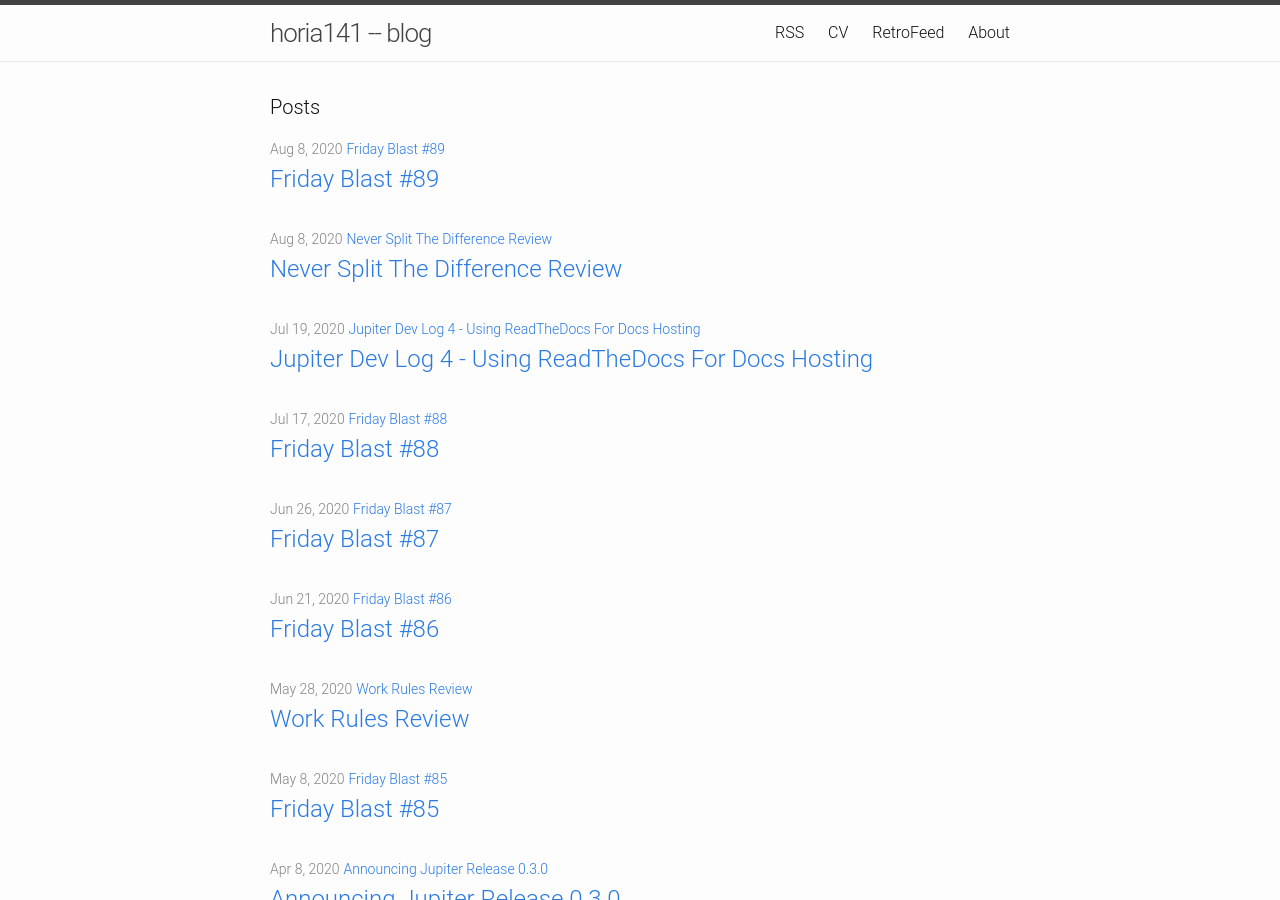
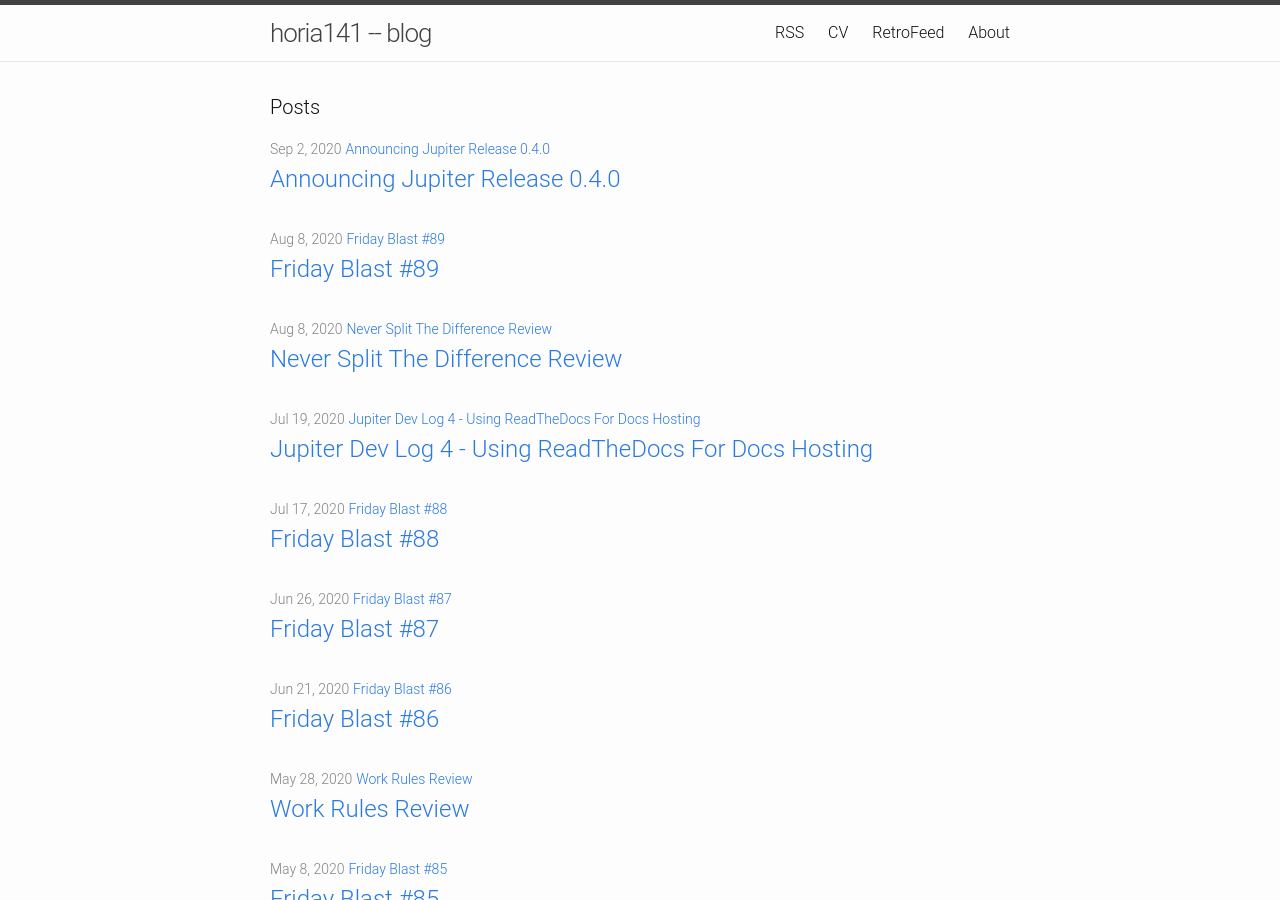
Before and after one commit to horia141/horia141.github.io, a Jekyll site: the page built from index.html, in a window 1280 px wide and 900 px high. Built offline with Jekyll 4.4.1, drawn with Linux system fonts in a browser that asks for light colours; part of the change alters nothing that is shown.

Commit message:
Add "Jupiter 0.4.0" release

```diff
--- /dev/null
+++ b/_posts/2020-09-02-announcing-jupiter-0.4.0.md
@@ -0,0 +1,34 @@
+---
+layout: post
+title: "Announcing Jupiter Release 0.4.0"
+date: 2020-09-02 07:20:05
+categories: post
+tags: jupiter
+comments: true
+---
+Today marks the date of the fourth "minor" release of Jupiter - version `0.4.2`. It's a massive release, and the last
+one I'll make this massive! It literally has tens of big changes, and took about 5 months to deliver! Not cool for
+such a small project.
+
+Checkout the [release notes](https://jupiter-goals.readthedocs.io/en/stable/releases/version-0.4.2/) for the full info.
+
+I'll summarize the changes here though:
+
+* Brand new and expanded [docs](https://jupiter-goals.readthedocs.io/). More stuff to come here!
+* Massive rethink of the way storage is handled - new format is simpler and more robust.
+* Added the ability to build [reports](https://jupiter-goals.readthedocs.io/en/stable/concepts/reporting) for past
+ activity.
+* Made a unified `sync` [command](https://jupiter-goals.readthedocs.io/en/stable/concepts/notion-local-sync) instead of the various per-entity ones.
+* Add a single `gc` [command](https://jupiter-goals.readthedocs.io/en/stable/concepts/garbage-collection) for clearing up stuff on Notion-side.
+* Added commands to _hard remove_ entities from both [local storage](https://jupiter-goals.readthedocs.io/en/stable/concepts/local-storage) and Notion.
+* Added the _timezone_ as a workspace-level setting.
+* Introduced the concepts of _chores_ and _habits_. A recurring task can be one of these, and they'll get slightly
+  different treatment when building reports, for example.
+* Got rid of the _group_ property for recurring tasks.
+* Helpful error links to the "How Tos" section on certain errors.
+* A `--version` argument to the [CLI](https://jupiter-goals.readthedocs.io/en/stable/concepts/jupiter-cli).
+* Added type annotations to the whole codebase.
+* Removed the `--dry-run` argument to certain commands.
+* Added many log messages, and added the ability to control the log levels shown, as well as a general `--verbose` flag.
+* Upgrade to Python `3.8.5`.
+* Many bugfixes and performance improvements.
```
Also changed, not shown: _posts/2020-08-08-friday-blast-89.md (+1 -0 lines).
